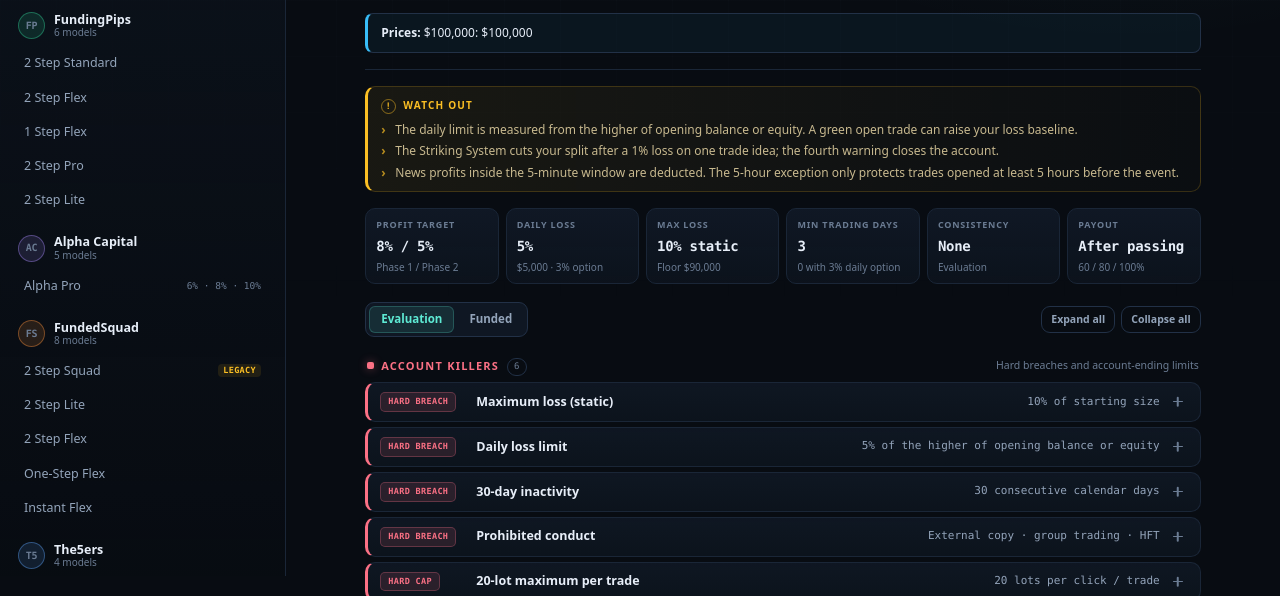
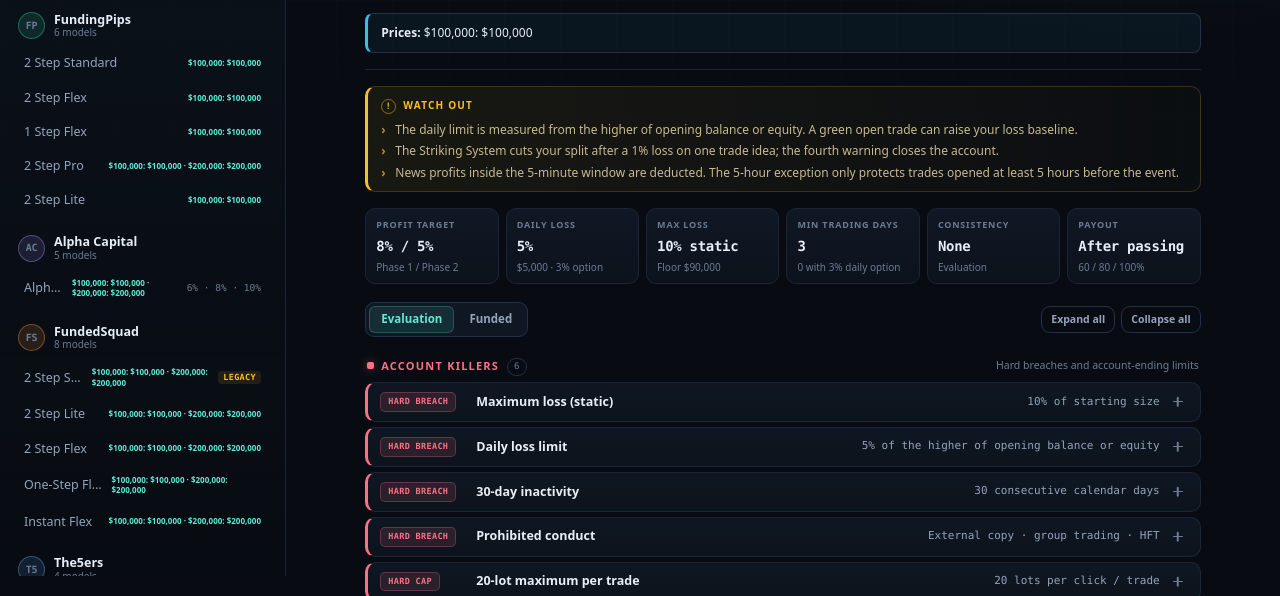
Before and after one commit to Fsociety-T/PropRulebook, a plain HTML site: page index.html in a window 1280 px wide. Shown: the part 224-820 px from the top of the page. Drawn offline with Linux system fonts and the light colour scheme.

Commit message:
Refresh Prop Rulebook to $100K/$200K with execution guardrails

```diff
--- a/app.js
+++ b/app.js
@@ -297,9 +297,11 @@
               : badge
                 ? `<span class="nav-badge ${badge === "Legacy" ? "is-legacy" : ""}">${esc(badge)}</span>`
                 : "";
+            const price = modelPrice(model);
             return `
               <a class="nav-model" href="${modelHref(model)}" data-keys="${esc(keys.join(" "))}" title="${esc(model.name)}">
                 <span class="nav-model-label">${esc(label)}</span>
+                ${price ? `<span class="nav-model-price">${esc(price)}</span>` : ""}
                 ${meta ? `<span class="nav-model-meta">${meta}</span>` : ""}
               </a>`;
           })
--- a/styles.css
+++ b/styles.css
@@ -437,6 +437,13 @@ kbd {
   flex: 0 0 auto;
 }
 
+.nav-model-price {
+  display: block;
+  font-size: 8px;
+  color: var(--accent);
+  font-weight: 600;
+}
+
 .nav-firm-head > div {
   display: flex;
   flex-direction: column;
```
